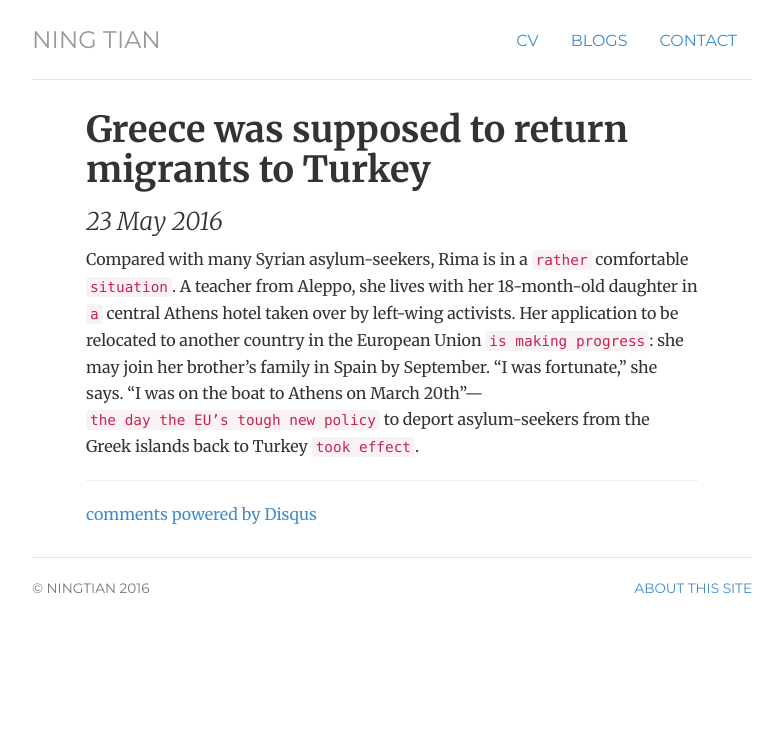
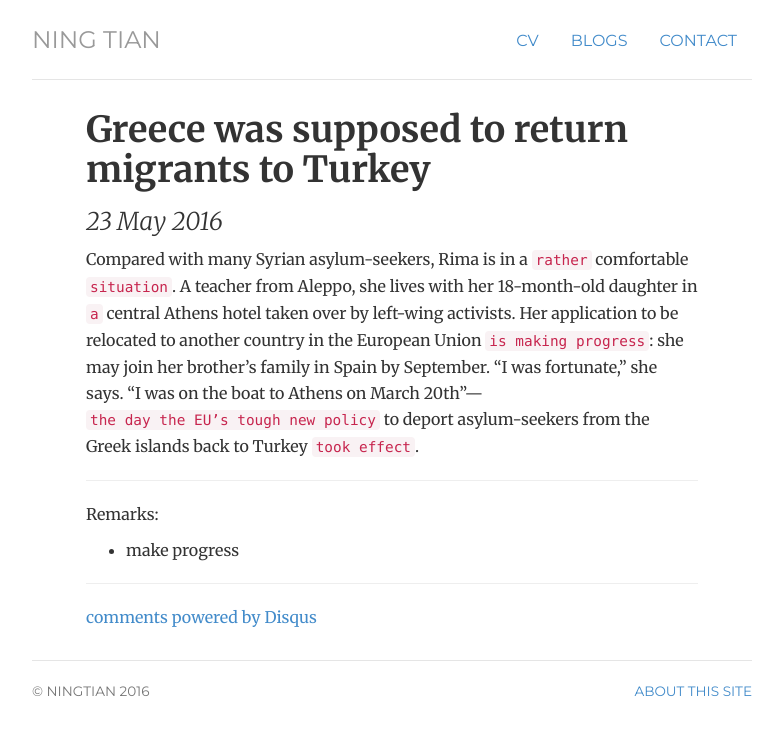
Before and after one commit to ningtian/ningtian.github.io, a Jekyll site: the page built from _posts/2016-05-23- greece-was-supposed-to-return-migrants-to-turkey.md, in a window 1280 px wide. Shown: the top 735 px of the page, without its empty margins (248-1031 px from the left). Built offline with Jekyll 4.4.1, drawn with Linux system fonts in a browser that asks for light colours; comment, search, counter and statistics services are not loaded.

Commit message:
Update 2016-05-23- greece-was-supposed-to-return-migrants-to-turkey.md

```diff
--- a/_posts/2016-05-23- greece-was-supposed-to-return-migrants-to-turkey.md
+++ b/_posts/2016-05-23- greece-was-supposed-to-return-migrants-to-turkey.md
@@ -4,3 +4,9 @@ title: "Greece was supposed to return migrants to Turkey "
 ---
 
 Compared with many Syrian asylum-seekers, Rima is in a `rather` comfortable `situation`. A teacher from Aleppo, she lives with her 18-month-old daughter in `a` central Athens hotel taken over by left-wing activists. Her application to be relocated to another country in the European Union `is making progress`: she may join her brother’s family in Spain by September. “I was fortunate,” she says. “I was on the boat to Athens on March 20th”—`the day the EU’s tough new policy` to deport asylum-seekers from the Greek islands back to Turkey `took effect`.
+
+***********************************************
+
+Remarks:
+
+* make progress
```
